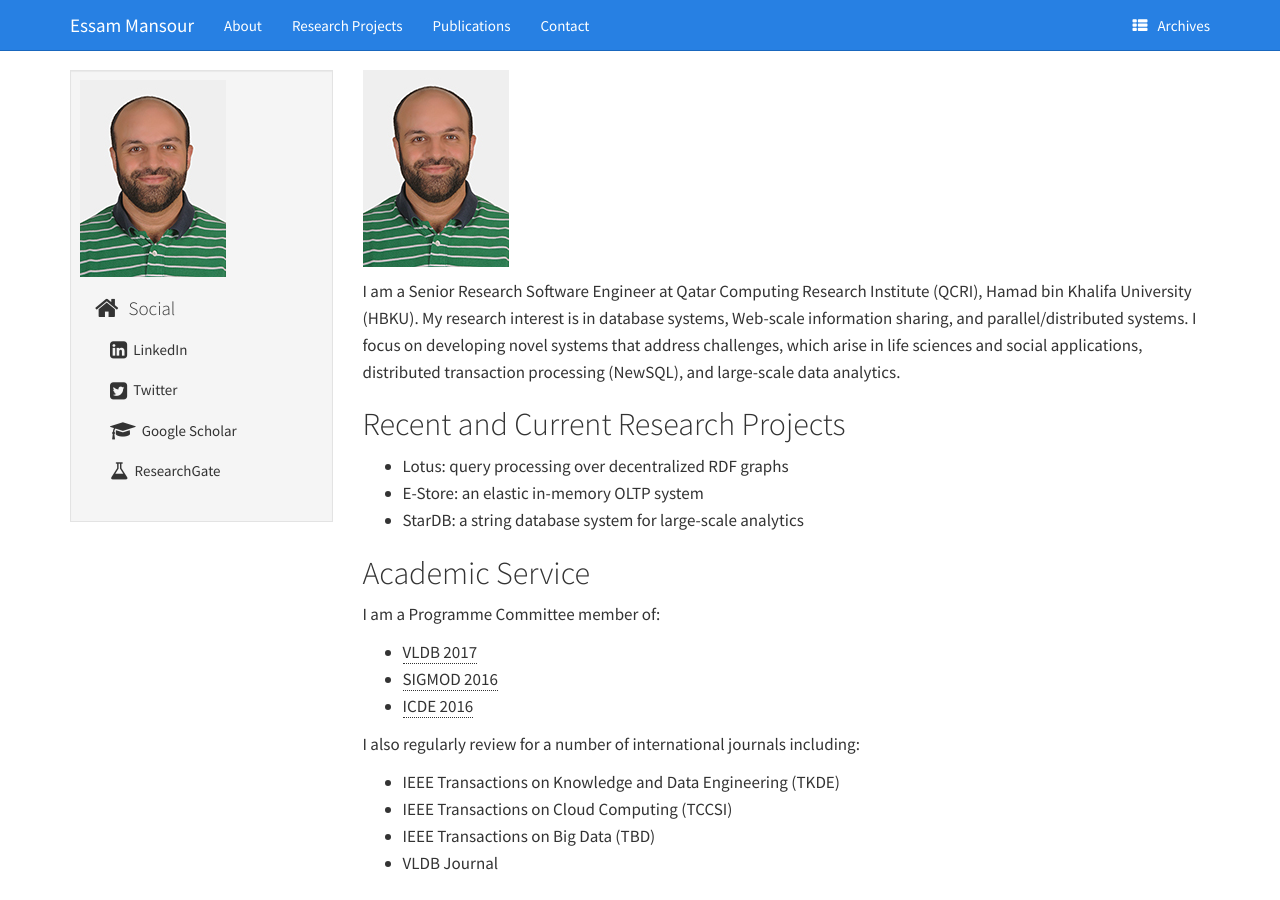
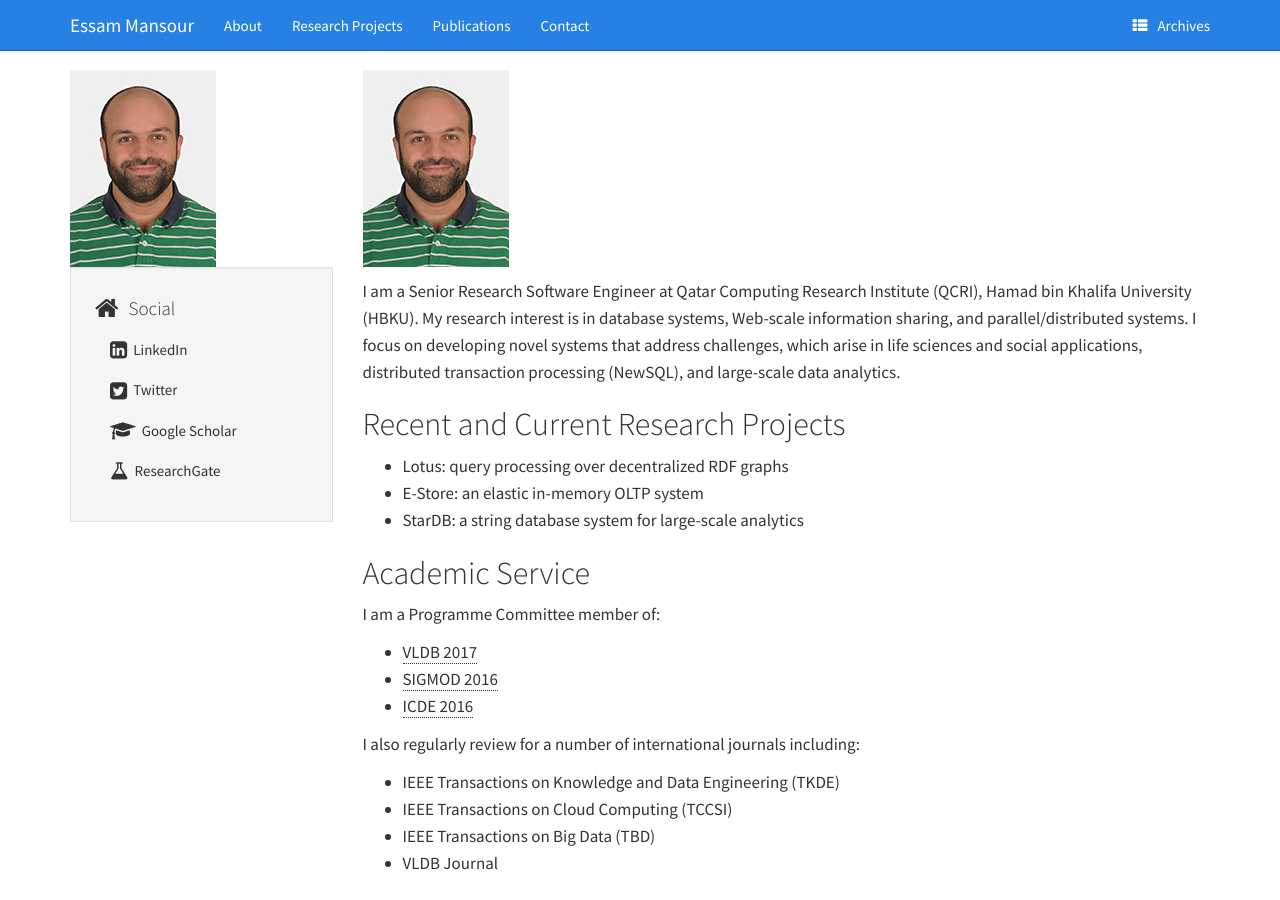
Before and after one commit to mansoure/mansoure.github.io, a Jekyll site: the page built from index.md, in a window 1280 px wide. Built offline with Jekyll 4.4.1, drawn with Linux system fonts in a browser that asks for light colours.

Commit message:
add themes

```diff
--- a/_layouts/default.html
+++ b/_layouts/default.html
@@ -56,13 +56,10 @@
 
 		<div class="col-sm-3" id="sidebar">
             <aside>
-				<!--section >
-
-				</section-->
+				<img style="float: center;" alt="thumbnail of Essam" src="images/essam2.jpg"  />
 
 				<section class="well well-sm">
-					<img style="float: center;" alt="thumbnail of Essam" src="images/essam2.jpg"  />
-    				<ul class="list-group list-group-flush">
+					<ul class="list-group list-group-flush">
 					 <li class="list-group-item"><h4><i class="fa fa-home fa-lg"></i><span class="icon-label">Social</span></h4>
              			<ul class="list-group" id="social">
                			 <li class="list-group-item"><a href="https://linkedin.com/in/suhaibfahmy"><i class="fa fa-linkedin-square fa-lg"></i> LinkedIn</a></li>
```
